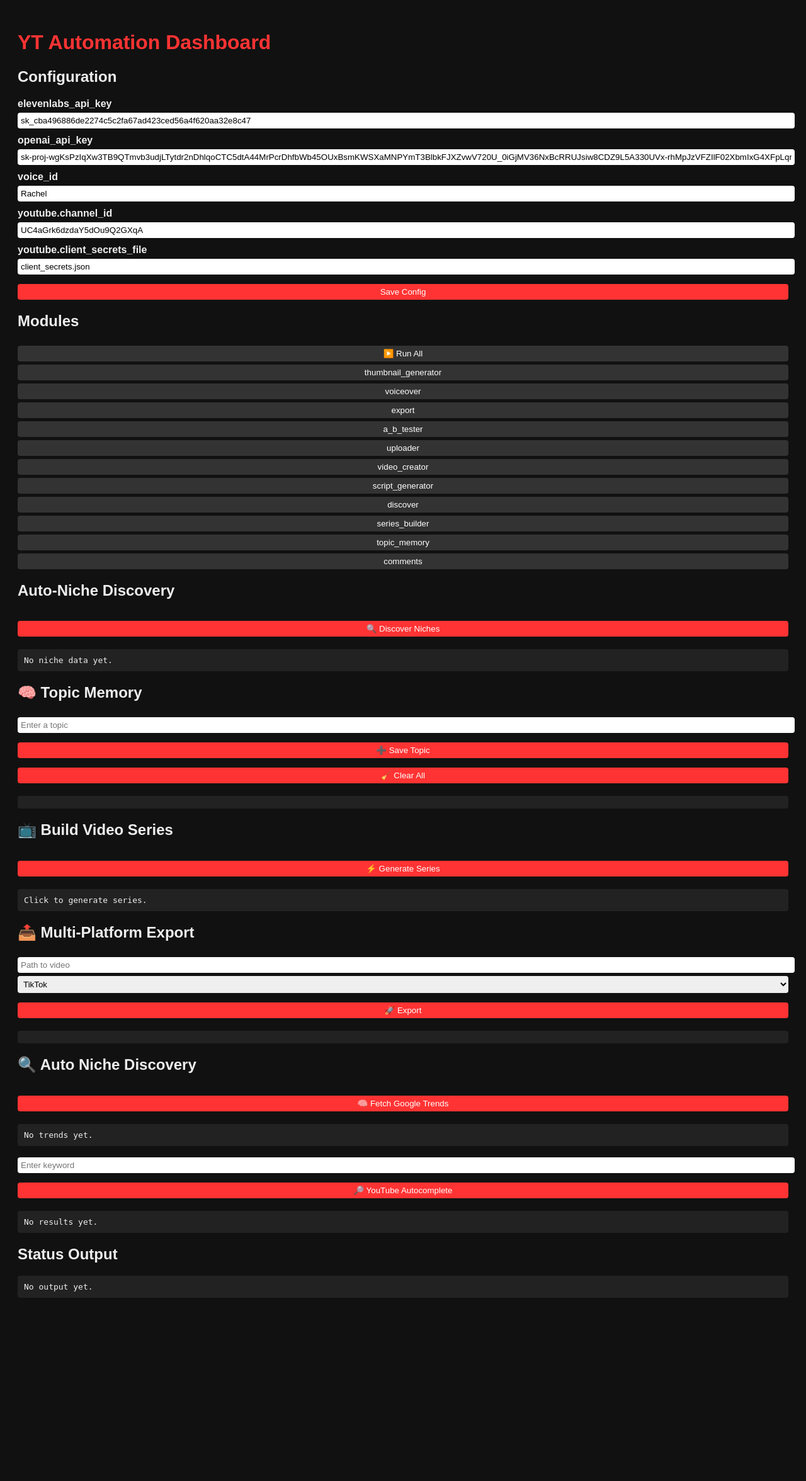
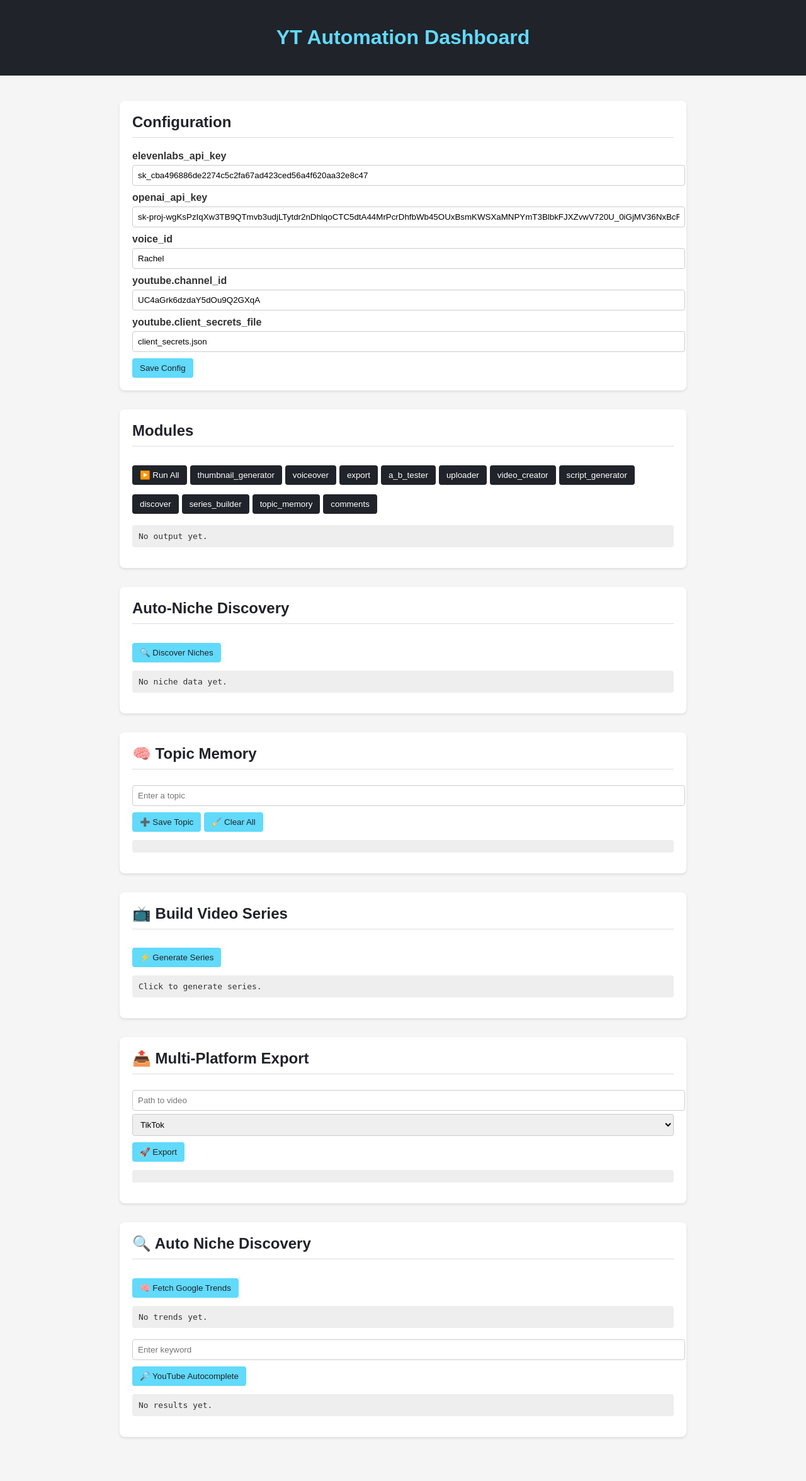
Before and after one commit to BlancoXD/yt, a Flask app: page / in a window 1280 px wide. Shown: the whole page at 63% size. Before the commit the page ends 2061 px from the top, so only its background shows below. Run offline with Flask 3, Linux system fonts and the light colour scheme; data that the repository does not hold is empty.

Commit message:
Redesign dashboard

```diff
--- a/dashboard/templates/index.html
+++ b/dashboard/templates/index.html
@@ -2,46 +2,115 @@
 <html lang="en">
 <head>
   <meta charset="UTF-8">
-  <title>YouTube Automation Dashboard</title>
+  <title>YT Automation Dashboard</title>
   <style>
-    body { font-family: Arial, sans-serif; background: #111; color: #eee; padding: 20px; }
-    h1 { color: #f33; }
-    label { display: block; margin-top: 10px; font-weight: bold; }
-    input, select, button, textarea {
+    body {
+      margin: 0;
+      font-family: Arial, sans-serif;
+      background: #f5f5f5;
+      color: #333;
+    }
+    header {
+      background: #20232a;
+      color: #61dafb;
+      padding: 20px;
+      text-align: center;
+    }
+    main {
+      max-width: 900px;
+      margin: 20px auto;
+      padding: 20px;
+    }
+    section {
+      background: #fff;
+      border-radius: 8px;
+      box-shadow: 0 2px 4px rgba(0,0,0,0.1);
+      margin-bottom: 30px;
+      padding: 20px;
+    }
+    h2 {
+      color: #20232a;
+      margin-top: 0;
+      border-bottom: 1px solid #ddd;
+      padding-bottom: 10px;
+    }
+    label {
+      display: block;
+      margin-top: 10px;
+      font-weight: bold;
+    }
+    input, select, textarea {
+      width: 100%;
+      padding: 8px;
       margin-top: 5px;
-      padding: 5px;
-      width: 100%;
+      border: 1px solid #ccc;
       border-radius: 4px;
+    }
+    button {
+      background: #61dafb;
+      color: #20232a;
       border: none;
+      border-radius: 4px;
+      padding: 8px 12px;
+      cursor: pointer;
+      margin-top: 10px;
     }
-    button { background-color: #f33; color: #fff; cursor: pointer; margin-top: 15px; }
-    .module-buttons button { margin: 5px 5px 0 0; background: #333; }
-    pre { background: #222; padding: 10px; border-radius: 4px; margin-top: 20px; white-space: pre-wrap; max-height: 300px; overflow-y: scroll; }
+    button:hover {
+      opacity: 0.9;
+    }
+    pre {
+      background: #eee;
+      padding: 10px;
+      border-radius: 4px;
+      max-height: 200px;
+      overflow-y: auto;
+      white-space: pre-wrap;
+    }
+    .module-buttons button {
+      margin-right: 5px;
+      margin-bottom: 5px;
+      background: #20232a;
+      color: #fff;
+    }
   </style>
 </head>
 <body>
+  <header>
     <h1>YT Automation Dashboard</h1>
-
+  </header>
+  <main>
+    <section id="config">
       <h2>Configuration</h2>
       <div id="config-section"></div>
+    </section>
 
+    <section id="modules-section">
       <h2>Modules</h2>
       <div class="module-buttons" id="modules"></div>
+      <pre id="output">No output yet.</pre>
+    </section>
 
+    <section id="niche-section">
       <h2>Auto-Niche Discovery</h2>
       <button onclick="runNicheDiscovery()">🔍 Discover Niches</button>
       <pre id="niche-output">No niche data yet.</pre>
+    </section>
 
+    <section id="topics-section">
       <h2>🧠 Topic Memory</h2>
       <input id="new-topic" placeholder="Enter a topic">
       <button onclick="saveTopic()">➕ Save Topic</button>
       <button onclick="clearTopics()">🧹 Clear All</button>
       <pre id="topics-display">Loading...</pre>
+    </section>
 
+    <section id="series-section">
       <h2>📺 Build Video Series</h2>
       <button onclick="generateSeries()">⚡ Generate Series</button>
       <pre id="series-display">Click to generate series.</pre>
+    </section>
 
+    <section id="export-section">
       <h2>📤 Multi-Platform Export</h2>
       <input id="export-path" placeholder="Path to video">
       <select id="platform">
@@ -51,20 +120,17 @@
       </select>
       <button onclick="exportVideo()">🚀 Export</button>
       <pre id="export-result"></pre>
+    </section>
 
+    <section id="trends-section">
       <h2>🔍 Auto Niche Discovery</h2>
       <button onclick="loadTrends()">🧠 Fetch Google Trends</button>
       <pre id="trends-result">No trends yet.</pre>
-
       <input id="auto-topic" placeholder="Enter keyword">
       <button onclick="autoComplete()">🔎 YouTube Autocomplete</button>
       <pre id="auto-result">No results yet.</pre>
-
-
-
-
-  <h2>Status Output</h2>
-  <pre id="output">No output yet.</pre>
+    </section>
+  </main>
 
   <script>
     async function loadConfig() {
@@ -128,8 +194,7 @@
         body: JSON.stringify({ module: name })
       });
       const data = await res.json();
-      document.getElementById("output").textContent =
-        `[Status] ${data.status}\n\n${data.output || data.message || data.error}`;
+      document.getElementById("output").textContent = `[Status] ${data.status}\n\n${data.output || data.message || data.error}`;
     }
 
     async function runNicheDiscovery() {
@@ -147,6 +212,7 @@ async function loadTopics() {
       const topics = await res.json();
       document.getElementById("topics-display").textContent = topics.join("\n");
     }
+
     async function saveTopic() {
       const topic = document.getElementById("new-topic").value;
       await fetch("/add-topic", {
@@ -156,17 +222,17 @@ async function saveTopic() {
       });
       loadTopics();
     }
+
     async function clearTopics() {
       await fetch("/clear-topics", {method: "POST"});
       loadTopics();
     }
+
     async function generateSeries() {
       const res = await fetch("/build-series");
       const series = await res.json();
       document.getElementById("series-display").textContent = series.join("\n");
     }
-window.onload = loadTopics;
-
 
     async function exportVideo() {
       const video_path = document.getElementById("export-path").value;
@@ -193,9 +259,11 @@ async function autoComplete() {
       document.getElementById("auto-result").textContent = JSON.stringify(data.suggestions, null, 2);
     }
 
-
+    window.onload = () => {
       loadConfig();
       loadModules();
+      loadTopics();
+    };
   </script>
 </body>
 </html>
```
Lines whose indentation alone changed are shown as unchanged.
